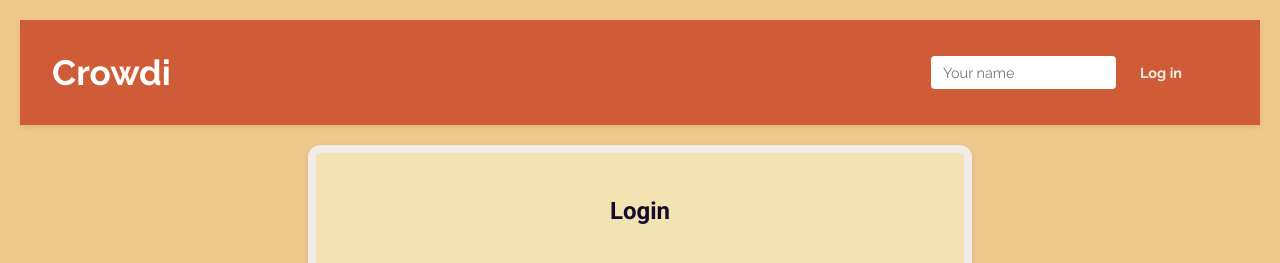
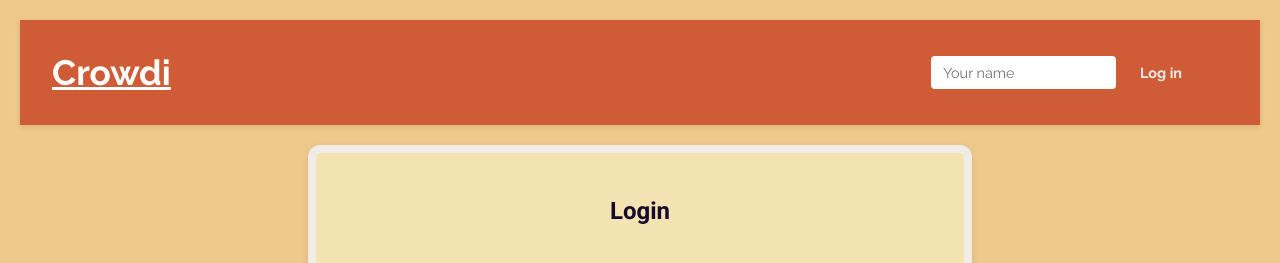
Before and after one commit to nwegmann/Crowdi, a FastAPI app: page / in a window 1280 px wide. Shown: the top 263 px of the page. Run offline with FastAPI, Linux system fonts and the light colour scheme; data comes from the database, SQL or seed files in the repository; both versions use the stored data as it was after the commit; some libraries are stand-ins or nearby versions.

Commit message:
CROWDI act as home button

```diff
--- a/app/templates/base.html
+++ b/app/templates/base.html
@@ -14,7 +14,7 @@
 <body>
     <header class="site-header">
         <div class="title-section">
-            <div class="site-title">Crowdi</div>
+            <a href="/" class="site-title">Crowdi</a>
         </div>
 
         {% if user_id %}
```
Also changed, not shown: app/crowdi.db.
